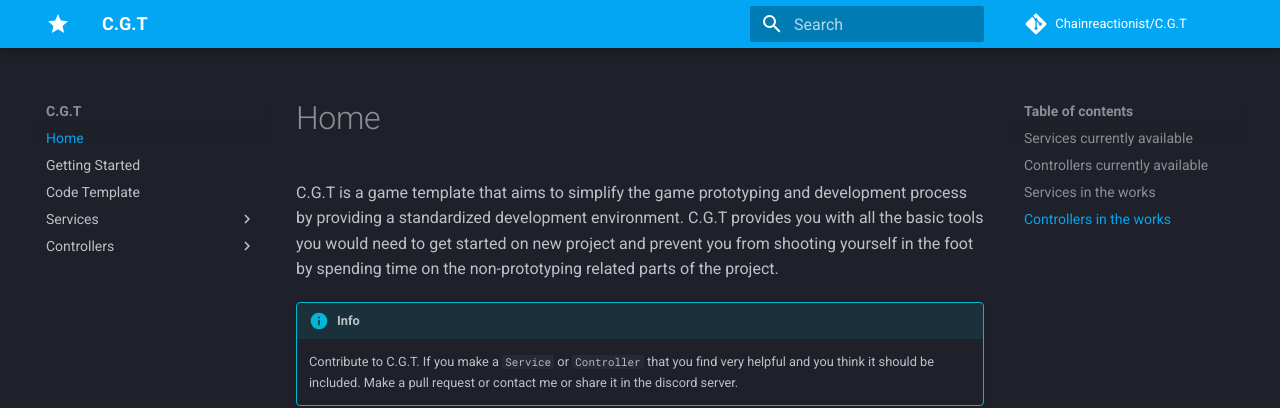
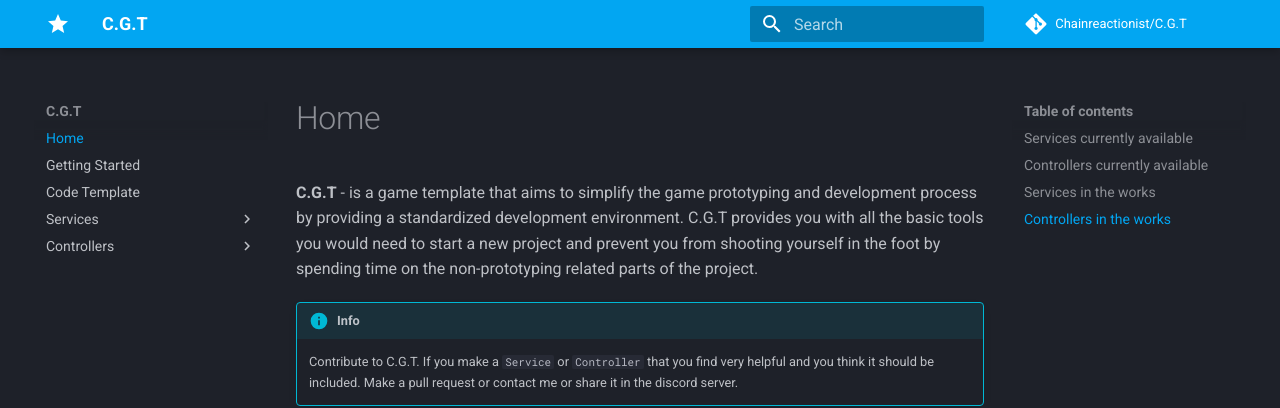
Before and after one commit to Chainreactionist/C.G.T, an MkDocs documentation site: the page built from docs/index.md, in a window 1280 px wide and 1383 px high. Shown: the top 408 px of the window. Built offline with MkDocs 1.6.1 and Material for MkDocs 9.7.7, drawn with Linux system fonts in a browser that asks for light colours; comment, search, counter and statistics services are not loaded.

Commit message:
Updated intro

```diff
--- a/docs/index.md
+++ b/docs/index.md
@@ -1,5 +1,4 @@
-C.G.T is a game template that aims to simplify the game prototyping and development process by providing a standardized development environment.
-C.G.T provides you with all the basic tools you would need to get started on new project and prevent you from shooting yourself in the foot by spending time on the non-prototyping related parts of the project.
+**C.G.T** -  is a game template that aims to simplify the game prototyping and development process by providing a standardized development environment. C.G.T provides you with all the basic tools you would need to start a new project and prevent you from shooting yourself in the foot by spending time on the non-prototyping related parts of the project.
 
 !!! info
     Contribute to C.G.T. If you make a `Service` or `Controller` that you find very helpful and you think it should be included. Make a pull request or contact me or share it in the discord server.
```
